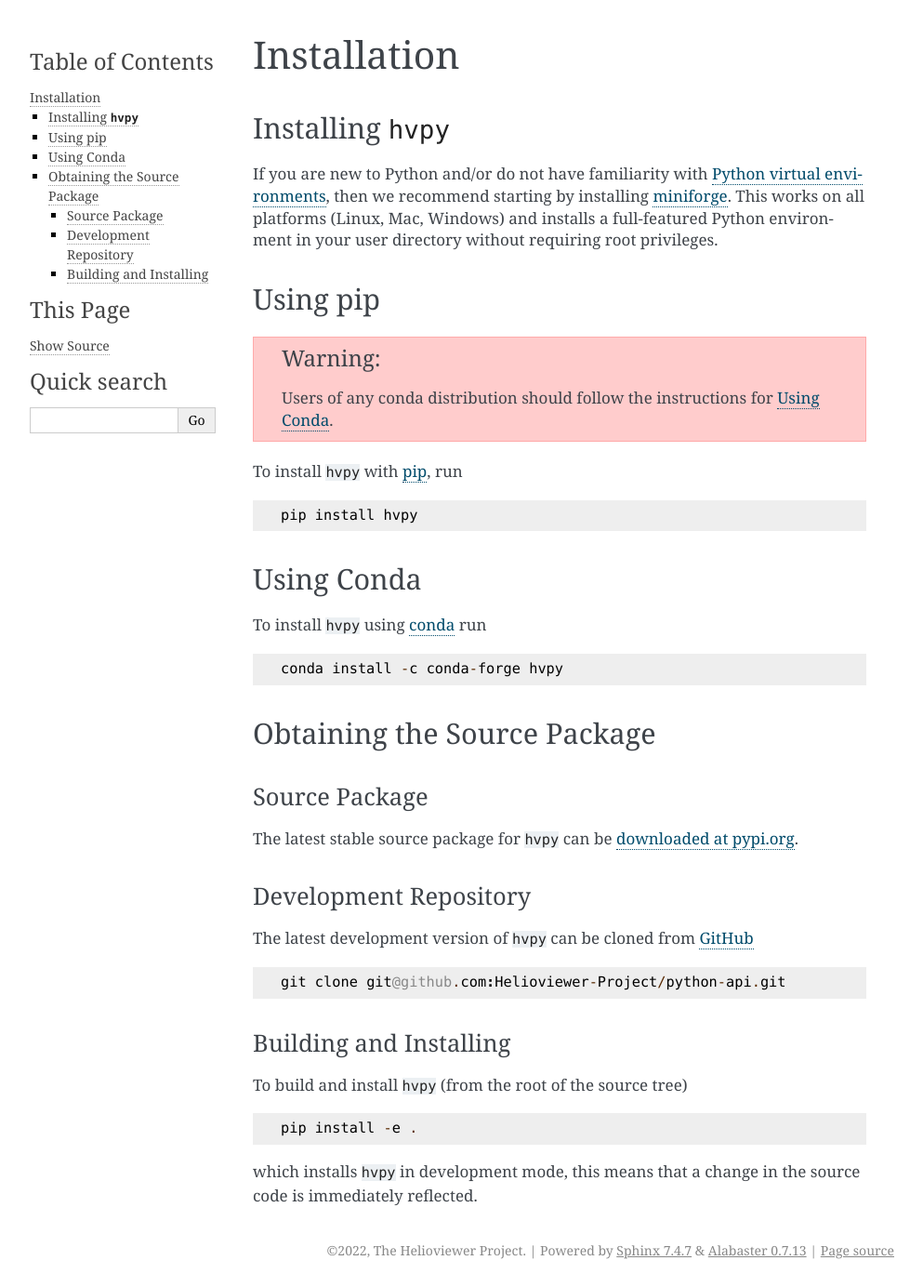
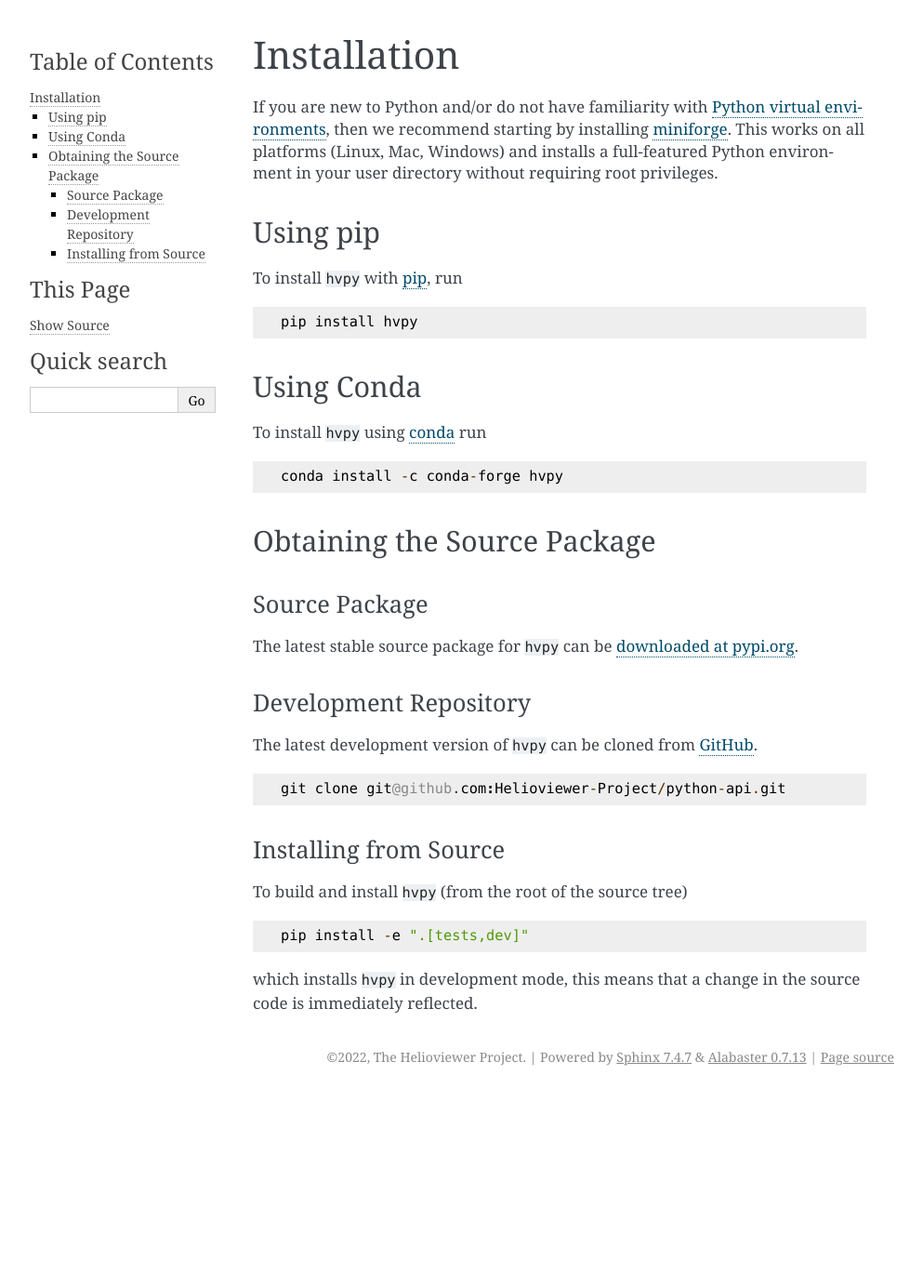
Before and after one commit to Helioviewer-Project/python-api, a Sphinx documentation site: the page built from docs/installation.rst, in a window 1280 px wide. Shown: the whole page at 93% size, without its empty margins (148-1141 px from the left). Built offline with Sphinx 7.4.7, drawn with Linux system fonts in a browser that asks for light colours; the version number could not be read and is left out; after the commit the page ends 1176 px from its top, so only the background shows below that.

Commit message:
Applying suggested changes

```diff
--- a/docs/guide.rst
+++ b/docs/guide.rst
@@ -3,6 +3,3 @@
 **********
 
 This user guide provides a walkthrough of the major features in the ``hvpy`` package.
-
-* :ref:`installation`
-* :ref:`dev_guide`
--- a/docs/index.rst
+++ b/docs/index.rst
@@ -15,6 +15,4 @@
 Reporting Issues or Requesting Features
 ^^^^^^^^^^^^^^^^^^^^^^^^^^^^^^^^^^^^^^^
 
-As mentioned above, building the documentation depends on a number of Sphinx extensions and other packages.
-Since it is not always possible to know which package is causing issues or would need to have a new feature implemented, you can open an issue in the official `hvpy repository <https://github.com/Helioviewer-Project/python-api/issues>`__.
-However, if you wish, you can also open issues in the `helioviewer API repository <https://github.com/Helioviewer-Project/api/issues>`__.
+To report any issues in this documentation, or any problems found with the API itself, please create an issue on our `GitHub page <https://github.com/Helioviewer-Project/python-api/issues>`__.
--- a/docs/installation.rst
+++ b/docs/installation.rst
@@ -4,18 +4,11 @@
 Installation
 ************
 
-Installing ``hvpy``
--------------------
-
 If you are new to Python and/or do not have familiarity with `Python virtual environments <https://docs.python.org/3/tutorial/venv.html>`__, then we recommend starting by installing `miniforge <https://github.com/conda-forge/miniforge#miniforge3>`__.
 This works on all platforms (Linux, Mac, Windows) and installs a full-featured Python environment in your user directory without requiring root privileges.
 
 Using pip
 ---------
-
-.. warning::
-
-    Users of any conda distribution should follow the instructions for :ref:`conda_install`.
 
 To install ``hvpy`` with `pip <https://pip.pypa.io/en/stable/>`__, run ::
 
@@ -30,6 +23,8 @@
 
     conda install -c conda-forge hvpy
 
+.. _obtaining_the_source:
+
 Obtaining the Source Package
 ----------------------------
 
@@ -41,15 +36,15 @@
 Development Repository
 ^^^^^^^^^^^^^^^^^^^^^^
 
-The latest development version of ``hvpy`` can be cloned from `GitHub <https://github.com/Helioviewer-Project/python-api/>`__ ::
+The latest development version of ``hvpy`` can be cloned from `GitHub <https://github.com/Helioviewer-Project/python-api/>`__. ::
 
    git clone git@github.com:Helioviewer-Project/python-api.git
 
-Building and Installing
-^^^^^^^^^^^^^^^^^^^^^^^
+Installing from Source
+^^^^^^^^^^^^^^^^^^^^^^
 
 To build and install ``hvpy`` (from the root of the source tree) ::
 
-    pip install -e .
+    pip install -e ".[tests,dev]"
 
 which installs ``hvpy`` in development mode, this means that a change in the source code is immediately reflected.
```
Also changed, not shown: docs/dev_guide.rst (+8 -9 lines).
